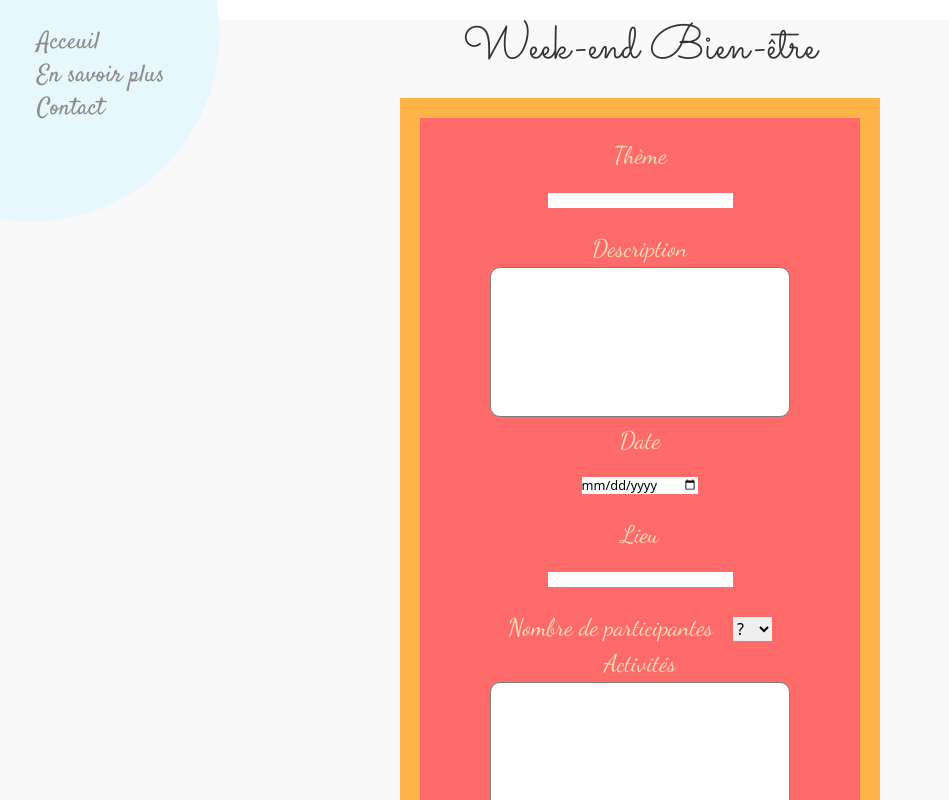
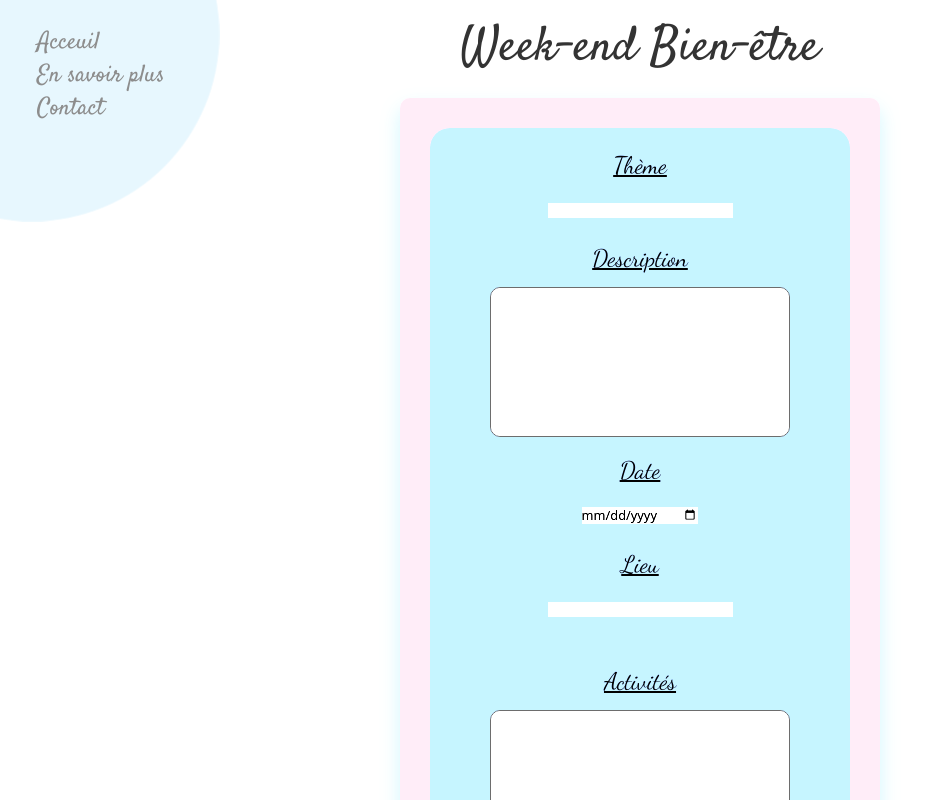
Before and after one commit to SanchezYoan/luminelles, a React (Create React App) app in the folder frontend/: page /weekend in a window 1280 px wide. Shown: the top 800 px of the page, without its empty margins (0-949 px from the left). Built offline with nearby package versions, Linux system fonts and the light colour scheme; no server answers.

Commit message:
weekendFormStyle

```diff
--- a/frontend/src/pages/WeekEnd.js
+++ b/frontend/src/pages/WeekEnd.js
@@ -1,7 +1,7 @@
 import React, { useState } from "react";
 import { useForm, Controller } from "react-hook-form";
 import PostWeekend from "./Private/PrivateProfil/components/PostWeekend";
-import axios from "axios";
+// import axios from "axios";
 
 const WeekEnd = () => {
   const { handleSubmit, control } = useForm();
@@ -82,6 +82,23 @@ const WeekEnd = () => {
                 )}
               />
             </h2>
+            <br />
+            <label htmlFor="activity">Activités</label>
+            <br />
+            <Controller
+              name="activity"
+              control={control}
+              defaultValue=""
+              render={({ field }) => (
+                <textarea
+                  {...field}
+                  id="activity"
+                  cols="10"
+                  rows="10"
+                ></textarea>
+              )}
+            />
+            <br />
             <label htmlFor="HowMuch">Nombre de participantes </label>
             <Controller
               name="howMuch"
@@ -99,21 +116,6 @@ const WeekEnd = () => {
               )}
             />
             <br />
-            <label htmlFor="activity">Activités</label>
-            <br />
-            <Controller
-              name="activity"
-              control={control}
-              defaultValue=""
-              render={({ field }) => (
-                <textarea
-                  {...field}
-                  id="activity"
-                  cols="10"
-                  rows="10"
-                ></textarea>
-              )}
-            />
             <br />
             <label htmlFor="price">Tarif</label>
             <br />
--- a/frontend/src/styles/_settings.scss
+++ b/frontend/src/styles/_settings.scss
@@ -30,9 +30,10 @@
   $color-3: #e7f7fe;
   $color-4: rgb(141, 141, 141);
   $red: rgb(253, 87, 87);
-  $pink: #ff6b6b; /* Rose doux */
+  $pink: #ffd3e0bb; /* Rose doux */
   $orange: #ffb347; /* Orange pêche */
   $green: #6ab04c; /* Vert menthe */
+  $blue: #BFE1FF; /*bleu clair*/
   $black: #333; /* Noir de jais pour le texte */
   $bkg: #f9f9f9;
 
--- a/frontend/src/styles/components/_navConnexion.scss
+++ b/frontend/src/styles/components/_navConnexion.scss
@@ -147,6 +147,10 @@
                     border: none;
                     cursor: pointer;
 
+                    &:hover {
+                        text-decoration: underline;
+                    }
+
                 }
               }
 
--- a/frontend/src/styles/components/_navigation.scss
+++ b/frontend/src/styles/components/_navigation.scss
@@ -70,7 +70,9 @@
       li {
         margin: 0 auto;
         transform: rotatey(0deg);
-        background: yellow;
+        background: $blue;
+        color: white;
+        padding: 5px;
         margin: 5px;
       }
     }
--- a/frontend/src/styles/components/_signIn.scss
+++ b/frontend/src/styles/components/_signIn.scss
@@ -20,7 +20,7 @@
 .header-connexion {
     .modal-button {
         display:flex;
-        justify-content: end;
+        justify-content: flex-end;
         left: 360px;
         top: -20px;
         align-items: center;
--- a/frontend/src/styles/pages/_home.scss
+++ b/frontend/src/styles/pages/_home.scss
@@ -1,9 +1,10 @@
 body {
-    background: #FFFFFF;
+    background: #ffffff;
     background-repeat: no-repeat;
     .home {
         height: 100vh;
         width: 100vw;
+
 
         .logo-luminelles {
             display: flex;
--- a/frontend/src/styles/pages/_weekend.scss
+++ b/frontend/src/styles/pages/_weekend.scss
@@ -1,9 +1,8 @@
 .seeMore {
-
-    background: $bkg;
+    background: #ffffff;
 
     h1 {
-        font-family: $font-2;
+        font-family: $font-3;
         font-size: 3rem;
         margin: 20px;
         text-align: center;
@@ -11,19 +10,28 @@
     }
 
     .weekend-container {
-        text-align: center;
-        background: $orange;
+        background: $pink;
+        border-radius: 10px;
+        box-shadow: 0px 10px 20px $blue;
+
+        filter: brightness(110%);
         margin: 0 400px 0 400px;
-        padding: 20px;
+        padding: 30px;
 
         .weekend-content {
-            background: $pink;
+            text-align: center;
+            background: #BFE1FF;
+            border-radius: 20px;
+
+
+            filter: brightness(85%) contrast(150%);
             padding: 20px;
 
             label {
                 font-family: $font-1;
                 font-size: 1.5rem;
-                color: wheat;
+                color: $black;
+                text-decoration: underline;
             }
             input {
                 margin: 15px;
@@ -35,6 +43,7 @@
                 background: white;
                 font-size: 0.9rem;
                 color: black;
+                margin: 10px;
             }
             select {
                 margin-left: 20px;
--- a/package.json
+++ b/package.json
@@ -46,5 +46,8 @@
       "last 1 firefox version",
       "last 1 safari version"
     ]
+  },
+  "devDependencies": {
+    "autoprefixer": "^10.4.16"
   }
 }
```
Also changed, not shown: 1 other file (tests, documents, lock files or other folders).
